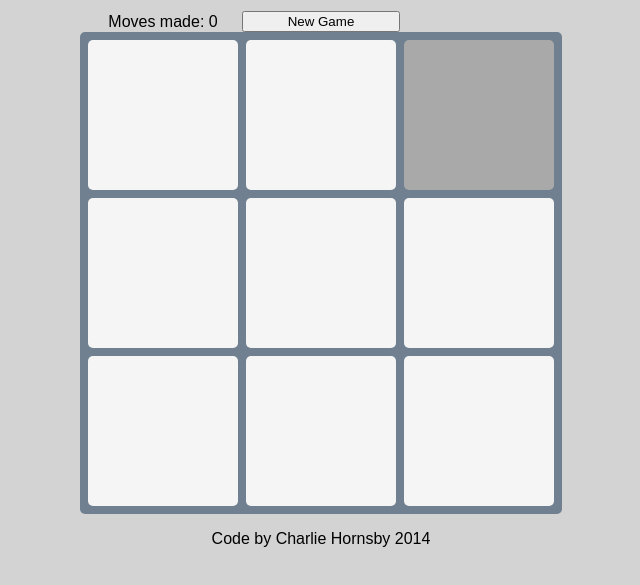
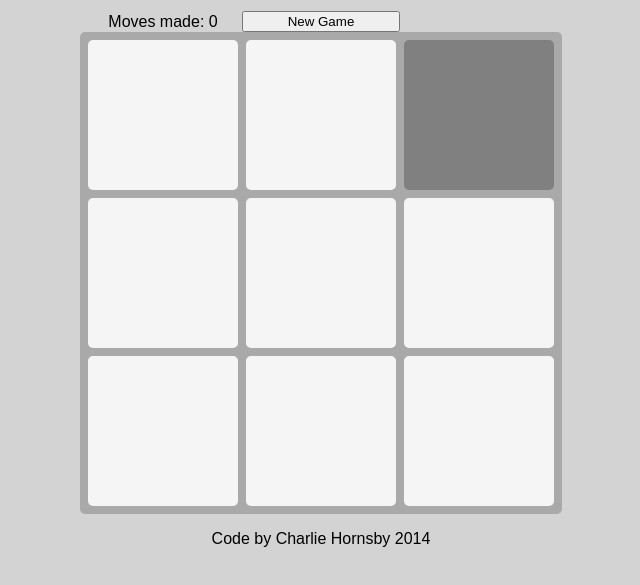
Before and after one commit to chornsby/FlipTiles, a plain HTML site: page index.html in a window 1280 px wide. Shown: the part 119-704 px from the top of the page, without its empty margins (319-959 px from the left). Drawn offline with nearby package versions, Linux system fonts and the light colour scheme.

Commit message:
Added card flipping animation and minor colour scheme change

```diff
--- a/style/main.css
+++ b/style/main.css
@@ -33,17 +33,21 @@ body {
 
     border-radius: 5px;
 
-    background-color: slategrey;
+    background-color: darkgrey;
 }
 
 .row {
     float: left;
     clear: both;
+
+    /* Fix to keep tiles clickable. */
+    -webkit-transform: rotateY(0);
+    -moz-transform:    rotateY(0);
+    -ms-transform:     rotateY(0);
+    -o-transform:      rotateY(0);
+    transform:         rotateY(0);
 }
 
-/*
-TODO: Add flipping animation to tiles.
-*/
 .tile {
     float: left;
 
@@ -57,6 +61,13 @@ TODO: Add flipping animation to tiles.
     background-color: whitesmoke;
 
     cursor: pointer;
+
+    /* Control flipping and highlighting transitions. */
+    -webkit-transition: .2s -webkit-transform, .2s background-color, 0s box-shadow;
+    -moz-transition:    .2s -webkit-transform, .2s background-color, 0s box-shadow;
+    -o-transition:      .2s -webkit-transform, .2s background-color, 0s box-shadow;
+    transition:         .2s -webkit-transform, .2s background-color, 0s box-shadow;
+
 }
 
 .tile:hover {
@@ -64,7 +75,14 @@ TODO: Add flipping animation to tiles.
 }
 
 .marked {
-    background-color: darkgrey;
+    background-color: grey;
+
+    /* Card flipping transformation. */
+    -webkit-transform: rotateY(180deg);
+    -moz-transform:    rotateY(180deg);
+    -ms-transform:     rotateY(180deg);
+    -o-transform:      rotateY(180deg);
+    transform:         rotateY(180deg);
 }
 
 #credits {
```
